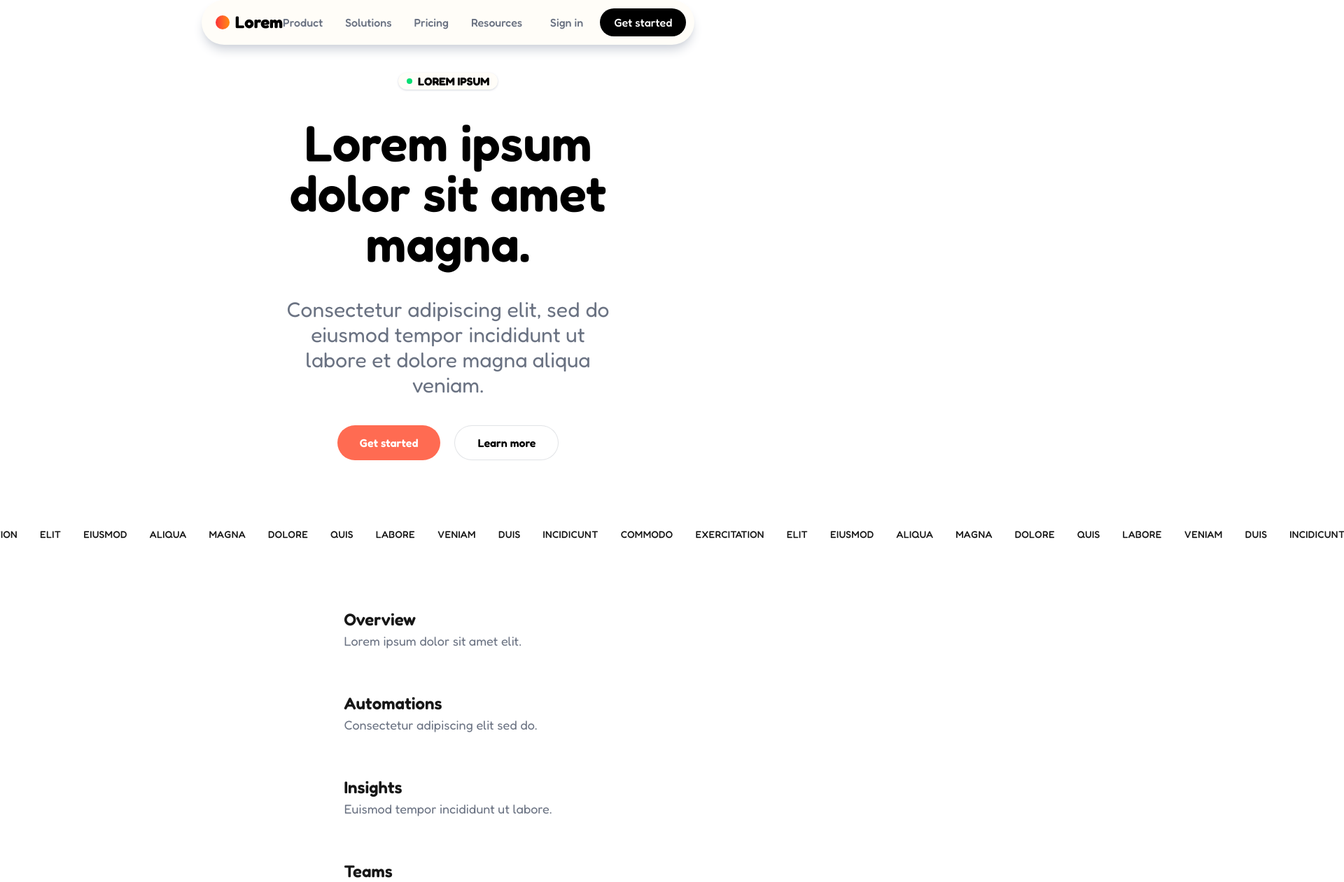
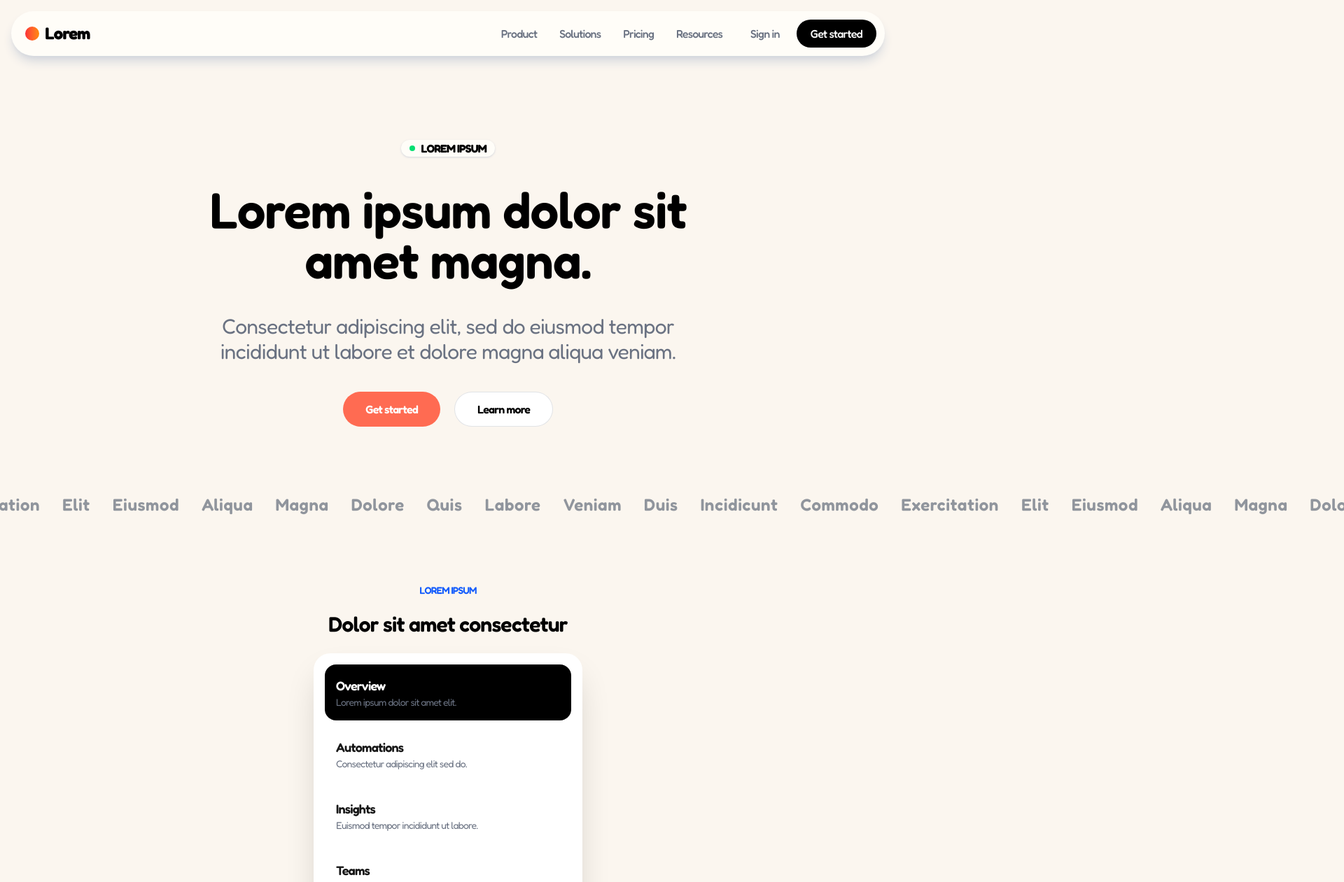
Before and after one commit to zack6yuan/clay-lp, a Next.js app in the folder my-app/: page / in a window 1280 px wide. Shown: the top 1261 px of the page at 70% size, 1920 px wide, since content can reach past the window. Built offline with nearby package versions, Linux system fonts and the light colour scheme.

Commit message:
feat: update sections

```diff
--- a/my-app/app/components/AnimatedBanner.tsx
+++ b/my-app/app/components/AnimatedBanner.tsx
@@ -3,12 +3,12 @@ const items = ["Magna", "Dolore", "Quis", "Labore", "Veniam", "Duis", "Incidicun
 
 export default function Marquee() {
     return (
-      <div className="group relative flex overflow-hidden py-4 [mask-image:linear-gradient(to_right,transparent,black_10%,black_90%,transparent)]">
+      <div className="group relative flex overflow-hidden py-4 mask-[linear-gradient(to_right,transparent,black_10%,black_90%,transparent)]">
         <div className="flex w-max animate-marquee gap-8 group-hover:[animation-play-state:paused] motion-reduce:animate-none">
           {Array.from({ length: 12 }).map((_, i) => (
             <ul key={i} className="flex shrink-0 gap-8" aria-hidden={i > 0}>
               {items.map((item) => (
-                <li key={item} className="text-sm font-medium uppercase tracking-wide">{item}</li>
+                <li key={item} className="text-lg md:text-xl lg:text-2xl font-semibold tracking-wide text-gray-600/60">{item}</li>
               ))}
             </ul>
           ))}
--- a/my-app/app/components/Hero.tsx
+++ b/my-app/app/components/Hero.tsx
@@ -2,11 +2,11 @@ import HeroButtons from "./HeroButtons";
 
 export default function Hero() {
   return (
-    <div className="flex flex-col items-center px-5 text-center max-w-lg">
-    <div className="flex gap-2 items-center bg-[#FFFDF8] text-black uppercase font-bold rounded-full px-3 shadow-gray-300/80 shadow-sm">
+    <div className="flex flex-col items-center px-5 pt-24 text-center max-w-lg md:max-w-3xl">
+      <div className="flex gap-2 items-center bg-[#FFFDF8] text-black uppercase font-bold rounded-full px-3 shadow-gray-300/80 shadow-sm">
         <div className="bg-green-400 w-2 h-2 rounded-full"></div>
         <p>Lorem ipsum</p>
-    </div>
+      </div>
       <h1 className="text-black font-semibold text-5xl md:text-6xl lg:text-7xl py-10">
         Lorem ipsum dolor sit amet magna.
       </h1>
--- a/my-app/app/components/Navbar.tsx
+++ b/my-app/app/components/Navbar.tsx
@@ -15,7 +15,8 @@ export default function Navbar() {
   const [open, setOpen] = useState(false);
 
   return (
-    <nav className="relative mx-4 md:mx-auto max-w-7xl rounded-full bg-[#FFFDF8] py-3 px-4 md:pr-3 md:pl-5 text-black shadow-gray-300 shadow-lg">
+    <nav className="sticky top-4 z-50 px-4">
+      <div className="relative mx-auto max-w-7xl rounded-full bg-[#FFFDF8] py-3 px-4 md:pr-3 md:pl-5 text-black shadow-gray-300 shadow-lg">
       <div className="flex items-center justify-between">
         {/* Logo */}
         <Link href="/" className="flex items-center gap-2">
@@ -101,6 +102,7 @@ export default function Navbar() {
           </div>
         </div>
       )}
+      </div>
     </nav>
   );
 }
--- a/my-app/app/components/ServiceCard.tsx
+++ b/my-app/app/components/ServiceCard.tsx
@@ -6,8 +6,8 @@ type ServiceCardProps = {
 export default function ServiceCard({ title, description }: ServiceCardProps) {
     return (
         <div className="flex flex-col items-start">
-            <p className="text-2xl font-semibold">{title}</p>
-            <p className="text-lg text-gray-500">{description}</p>
+            <p className="text-lg font-semibold">{title}</p>
+            <p className="text-sm text-gray-500">{description}</p>
         </div>
     )
 }
--- /dev/null
+++ b/my-app/app/components/ServiceHeader.tsx
@@ -0,0 +1,8 @@
+export default function ServiceHeader() {
+    return (
+        <div className="flex flex-col items-center space-y-5">
+            <p className="text-blue-600 font-semibold text-sm">LOREM IPSUM</p>
+            <h2 className="text-3xl text-black font-semibold">Dolor sit amet consectetur</h2>
+        </div>
+    )
+}
--- a/my-app/app/components/Services.tsx
+++ b/my-app/app/components/Services.tsx
@@ -1,12 +1,47 @@
+"use client";
 import ServiceCard from "@/components/ServiceCard";
+import ServiceHeader from "./ServiceHeader";
+import { useState } from "react";
+
+const services = [
+  { title: "Overview", description: "Lorem ipsum dolor sit amet elit." },
+  { title: "Automations", description: "Consectetur adipiscing elit sed do." },
+  { title: "Insights", description: "Euismod tempor incididunt ut labore." },
+  { title: "Teams", description: "Ut enim ad minim veniam quis." },
+];
 
 export default function Services() {
-    return (
-        <section className="flex flex-col gap-15">
-            <ServiceCard title="Overview" description="Lorem ipsum dolor sit amet elit." />
-            <ServiceCard title="Automations" description="Consectetur adipiscing elit sed do." />
-            <ServiceCard title="Insights" description="Euismod tempor incididunt ut labore." />
-            <ServiceCard title="Teams" description="Ut enim ad minim veniam quis." />
-        </section>
-    )
+  const [selected, setSelected] = useState(0);
+
+  return (
+    <section className="flex flex-col gap-6">
+      <ServiceHeader />
+
+      <div className="flex flex-col gap-2 bg-white shadow-2xl shadow-black/20 p-4 min-w-sm rounded-3xl">
+        {services.map((service, i) => (
+          <button
+            key={service.title}
+            onClick={() => setSelected(i)}
+            aria-pressed={selected === i}
+            className={`w-full text-left p-4 rounded-2xl transition-colors cursor-pointer ${
+              selected === i ? "bg-black text-white" : "hover:bg-black/5"
+            }`}
+          >
+            <ServiceCard title={service.title} description={service.description} />
+          </button>
+        ))}
+
+        {/* Graphic section */}
+        <div className="flex flex-col bg-[#FBF6EF] p-5 rounded-3xl">
+          <div className="flex gap-2">
+            {["Lorem", "Ipsum", "Dolor"].map((label) => (
+              <button key={label} className="bg-white rounded-full border border-[#EDE5D9] font-medium text-sm px-3 py-1">
+                {label}
+              </button>
+            ))}
+          </div>
+        </div>
+      </div>
+    </section>
+  );
 }
--- a/my-app/app/globals.css
+++ b/my-app/app/globals.css
@@ -1,7 +1,7 @@
 @import "tailwindcss";
 
 :root {
-  --background: #ffffff;
+  --background: #FBF6EF;
   --foreground: #171717;
 }
 
@@ -13,7 +13,7 @@
 }
 
 @theme {
-  --animate-marquee: marquee 100s linear infinite;
+  --animate-marquee: marquee 175s linear infinite;
 }
 
 @keyframes marquee {
--- a/my-app/app/layout.tsx
+++ b/my-app/app/layout.tsx
@@ -29,7 +29,7 @@ export default function RootLayout({ children }: LayoutProps<"/">) {
       lang="en"
       className={`${geistSans.variable} ${geistMono.variable} ${fredoka.variable} h-full antialiased`}
     >
-      <body className="min-h-full flex flex-col">
+      <body className="min-h-full flex flex-col tracking-tighter">
         <Navbar />
         {children}
       </body>
```
